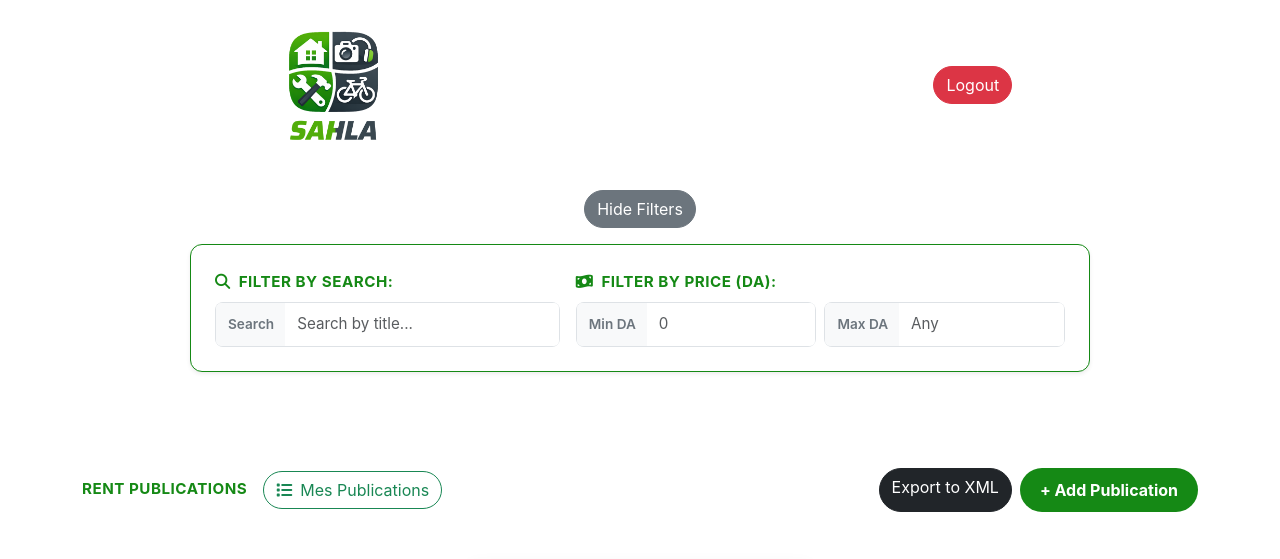
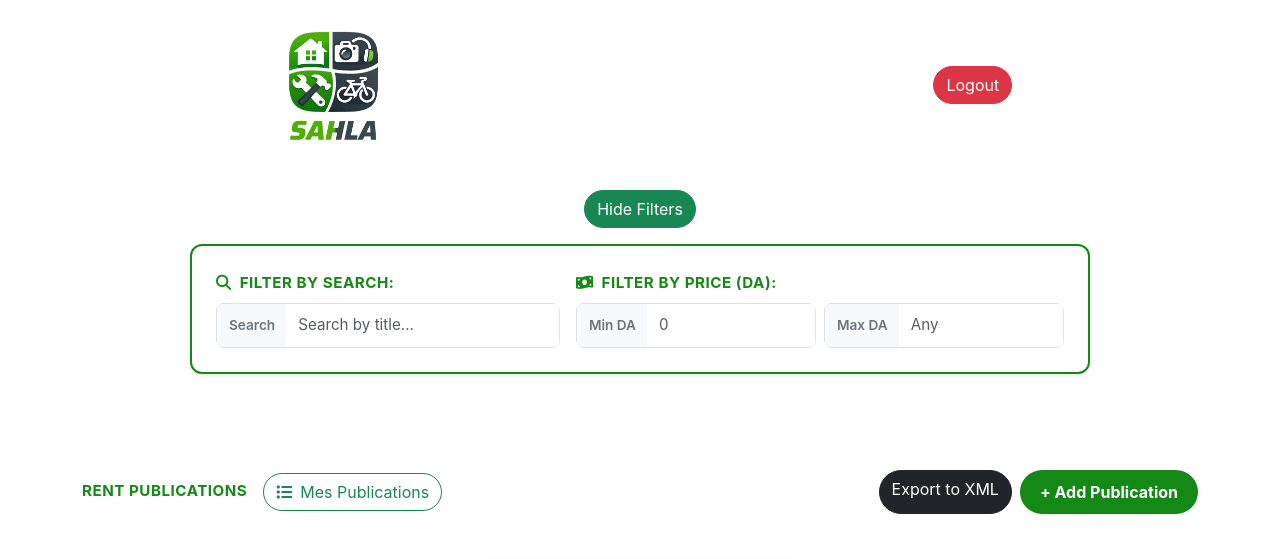
Before and after one commit to kilwwwwwa/Sahla-location-app, a PHP site: page /dashboard.php in a window 1280 px wide. Shown: the top 559 px of the page. Run offline with PHP 8.4, Linux system fonts and the light colour scheme; a user stored in the database is signed in; data comes from the database, SQL or seed files in the repository.

Commit message:
updating dashboard

```diff
--- a/dashboard.php
+++ b/dashboard.php
@@ -39,8 +39,8 @@ try {
             <div class="banner-logo"><img src="./Assets/logo-sahla-webapp-text-bold.png" alt="sahla" height="130" width="130"></div>
             <a href="logout.php" class="btn btn-danger rounded-pill">Logout</a>
         </header>
-        <button id="toggleFilters" class="btn btn-secondary mb-3 rounded-pill">Hide Filters</button>
-        <div class="filter-container shadow-sm p-4 mb-5 bg-white rounded">
+        <button id="toggleFilters" class="btn btn-success text-white mb-3 rounded-pill">Hide Filters</button>
+        <div class="filter-container shadow-sm p-4 mb-5 border-2 bg-white rounded">
             <div class="row align-items-end g-3">
                 <div class="col-md-5">
                     <label class="form-label fw-bold green-text mb-2">
--- a/index.html
+++ b/index.html
@@ -35,7 +35,7 @@
                 <img src="./Assets/Sahla-hero.png" alt="Rental Items" class="hero-main-img">
 
                 <div class="hero-cta">
-                    <button class="hero-btn">Discover</button>
+                    <button class="hero-btn"><a style="text-decoration: none; color: inherit;" href="login_register_test_javascript.html">Discover</a></button>
                     <p class="hero-p">
                         Discover All The Options Of Rent Available At
                         <span class="brand-text">SAHLA</span>
```
Also changed, not shown: uploads/1770367185_images (1).jpg (added), uploads/1770367426_ag593.jpg (added), uploads/1770368153_bike 2.jpg (added), uploads/1770368342_images (1).jpg (added), uploads/1770368416_ag593.jpg (added), uploads/gallery_6985a8d189c21_0.jpg (added), uploads/gallery_6985a9c26a7f5_0.jpg (added), uploads/gallery_6985ac995ef68_0.png (added), uploads/gallery_6985ad568de1b_0.jpg (added), uploads/gallery_6985ada0692bb_0.jpg (added).
